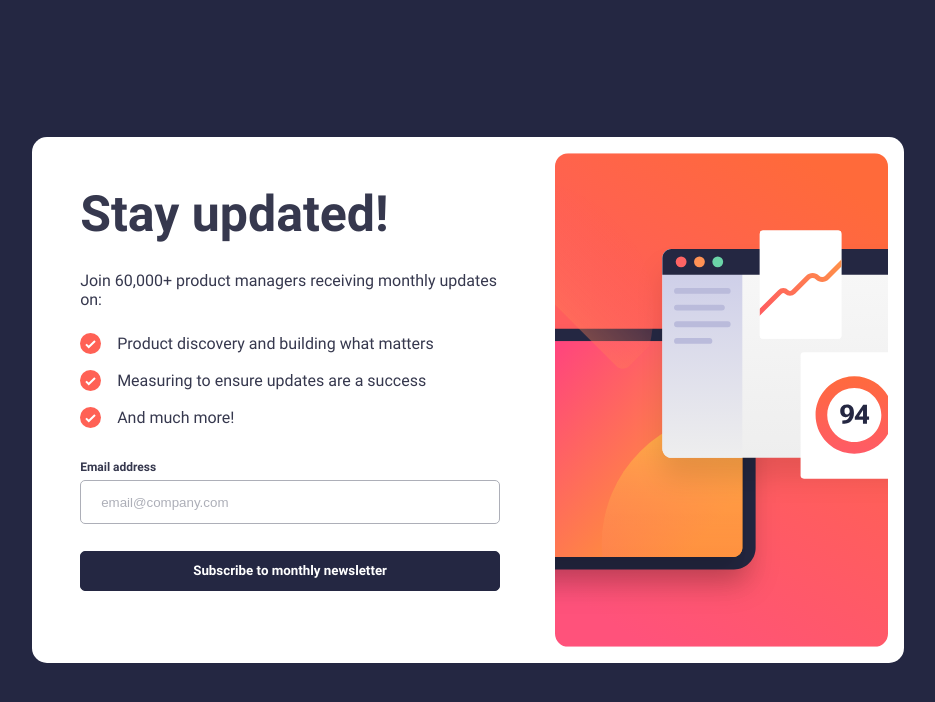
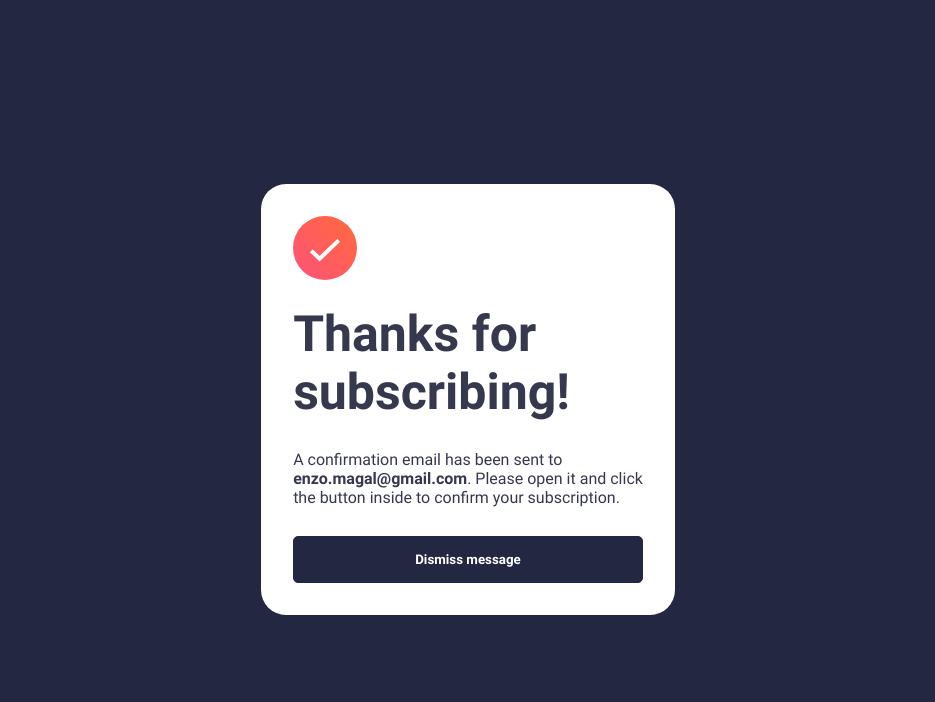
Before and after one commit to enmagal/frontend-mentor, a React (Create React App) app in the folder frontend-mentor-result/: page / in a window 1280 px wide. Both pictures are taken after a click on the input "Subscribe to monthly newsletter". Shown: the part 3308-4010 px from the top of the page, without its empty margins (172-1107 px from the left). Built offline with nearby package versions, Linux system fonts and the light colour scheme.

Commit message:
:sparkles: Finish newsletter-sign-up

```diff
--- a/frontend-mentor-result/src/App.js
+++ b/frontend-mentor-result/src/App.js
@@ -19,7 +19,7 @@ function App() {
             target="_blank"
             rel="noreferrer"
             className="button"
-            href="bento.me/enzomagal"
+            href="https://bento.me/enzomagal"
           >
             See my Bento
           </a>
@@ -27,7 +27,7 @@ function App() {
             target="_blank"
             rel="noreferrer"
             className="button"
-            href="bento.me/enzomagal"
+            href="https://bento.me/enzomagal"
           >
             The projects
           </a>
--- a/frontend-mentor-result/src/newsletter-sign-up/NewsletterSignUp.css
+++ b/frontend-mentor-result/src/newsletter-sign-up/NewsletterSignUp.css
@@ -73,10 +73,23 @@ p {
   margin-bottom: 0.5em;
 }
 
+.formTextContainer {
+  display: flex;
+  flex-direction: column;
+}
+
 .formText {
   margin-bottom: 1em;
-  height: 3em;
+  height: 3.5em;
   border: 1.5px solid var(--lightGrey);
+  border-radius: 5px;
+  padding-left: 1.5em;
+}
+
+.formTextError {
+  margin-bottom: 1em;
+  height: 3.5em;
+  border: 1.5px solid var(--tomato);
   border-radius: 5px;
   padding-left: 1.5em;
 }
@@ -87,12 +100,19 @@ p {
 
 .formSubmit {
   margin-top: 1em;
-  height: 3em;
+  height: 3.5em;
   font-family: "Roboto_700Bold";
   color: var(--white);
   background-color: var(--darkSlateGrey);
   border: 1.5px solid var(--darkSlateGrey);
   border-radius: 5px;
+  cursor: pointer;
+  transition-duration: 0.3s;
+}
+
+.formSubmit:hover {
+  background-color: var(--tomato);
+  border: 1.5px solid var(--tomato);
 }
 
 h1 {
@@ -114,3 +134,36 @@ h1 {
   justify-content: flex-end;
   align-items: center;
 }
+
+.successCard {
+  background-color: var(--white);
+  display: flex;
+  flex-direction: column;
+  padding: 2em;
+  text-align: start;
+  border-radius: 25px;
+}
+
+.successCard > h1 {
+  margin-top: 0.5em;
+}
+
+.successCard > p > em {
+  font-style: normal;
+  font-family: "Roboto_700Bold";
+}
+
+.formLabels {
+  display: flex;
+  justify-content: space-between;
+  padding-bottom: 10px;
+  font-size: 14px;
+}
+
+.error {
+  color: var(--tomato);
+}
+
+.error + .formText {
+  border-color: var(--tomato);
+}
--- a/frontend-mentor-result/src/newsletter-sign-up/NewsletterSignUp.js
+++ b/frontend-mentor-result/src/newsletter-sign-up/NewsletterSignUp.js
@@ -1,6 +1,8 @@
+import { useState } from "react";
 import "./NewsletterSignUp.css";
 import { ReactComponent as ReactList } from "./assets/images/icon-list.svg";
 import { ReactComponent as ReactIllustrationDesktop } from "./assets/images/illustration-sign-up-desktop.svg";
+import { ReactComponent as ReactSuccess } from "./assets/images/icon-success.svg";
 
 const data = [
   {
@@ -26,6 +28,47 @@ function Advantages(props) {
   );
 }
 
+function TextForm(props) {
+  if (props.error) {
+    return (
+      <div className="formTextContainer">
+        <div className="formLabels">
+          <label for="email">Email address</label>
+          <label className="error" for="email">
+            Valid email required
+          </label>
+        </div>
+
+        <input
+          className="formTextError"
+          placeholder="email@company.com"
+          type="text"
+          name="email"
+          id="email"
+          onChange={props.onChange}
+          required
+        />
+      </div>
+    );
+  }
+  return (
+    <div className="formTextContainer">
+      <div className="formLabels">
+        <label for="email">Email address</label>
+      </div>
+      <input
+        className="formText"
+        placeholder="email@company.com"
+        type="text"
+        name="email"
+        id="email"
+        onChange={props.onChange}
+        required
+      />
+    </div>
+  );
+}
+
 function NewsletterForm(props) {
   return (
     <div className="newsletterCard">
@@ -37,15 +80,7 @@ function NewsletterForm(props) {
             <Advantages key={name} name={name} content={content} />
           ))}
         <div className="form">
-          <label for="email">Email address</label>
-          <input
-            className="formText"
-            placeholder="email@company.com"
-            type="text"
-            name="email"
-            id="email"
-            required
-          />
+          <TextForm error={props.error} onChange={props.onChange} />
           <input
             className="formSubmit"
             type="submit"
@@ -53,11 +88,6 @@ function NewsletterForm(props) {
             onClick={props.onClick}
           />
         </div>
-        {/* <form action={}>
-          <label for="email">Email address</label>
-          <input name="email" />
-          <button type="submit">Search</button>
-        </form> */}
       </div>
       <div className="image">
         <ReactIllustrationDesktop />
@@ -66,10 +96,64 @@ function NewsletterForm(props) {
   );
 }
 
+function Success(props) {
+  return (
+    <div className="successCard">
+      <ReactSuccess />
+      <h1>
+        Thanks for <br /> subscribing!
+      </h1>
+      <p>
+        A confirmation email has been sent to <br /> <em>{props.email}</em>.
+        Please open it and click <br /> the button inside to confirm your
+        subscription.
+      </p>
+      <input
+        className="formSubmit"
+        type="submit"
+        value="Dismiss message"
+        onClick={props.onClick}
+      />
+    </div>
+  );
+}
+
+function ValidateEmail(email) {
+  return email.match(
+    /^(([^<>()[\]\\.,;:\s@\"]+(\.[^<>()[\]\\.,;:\s@\"]+)*)|(\".+\"))@((\[[0-9]{1,3}\.[0-9]{1,3}\.[0-9]{1,3}\.[0-9]{1,3}\])|(([a-zA-Z\-0-9]+\.)+[a-zA-Z]{2,}))$/
+  );
+}
+
 function NewsletterSignUp(props) {
+  const [submit, setSubmit] = useState(false);
+  const [email, setEmail] = useState("enzo.magal@gmail.com");
+  const [error, setError] = useState(false);
+  const handleClick = () => {
+    if (ValidateEmail(email)) {
+      setSubmit(!submit);
+      setError(false);
+    } else {
+      setError(true);
+    }
+  };
+  const handleChange = (event) => {
+    setEmail(event.target.value);
+    setError(false);
+  };
+  if (!submit) {
+    return (
+      <div className="newsletterSection">
+        <NewsletterForm
+          onClick={handleClick}
+          onChange={handleChange}
+          error={error}
+        />
+      </div>
+    );
+  }
   return (
     <div className="newsletterSection">
-      <NewsletterForm />
+      <Success onClick={handleClick} email={email} />
     </div>
   );
 }
```
